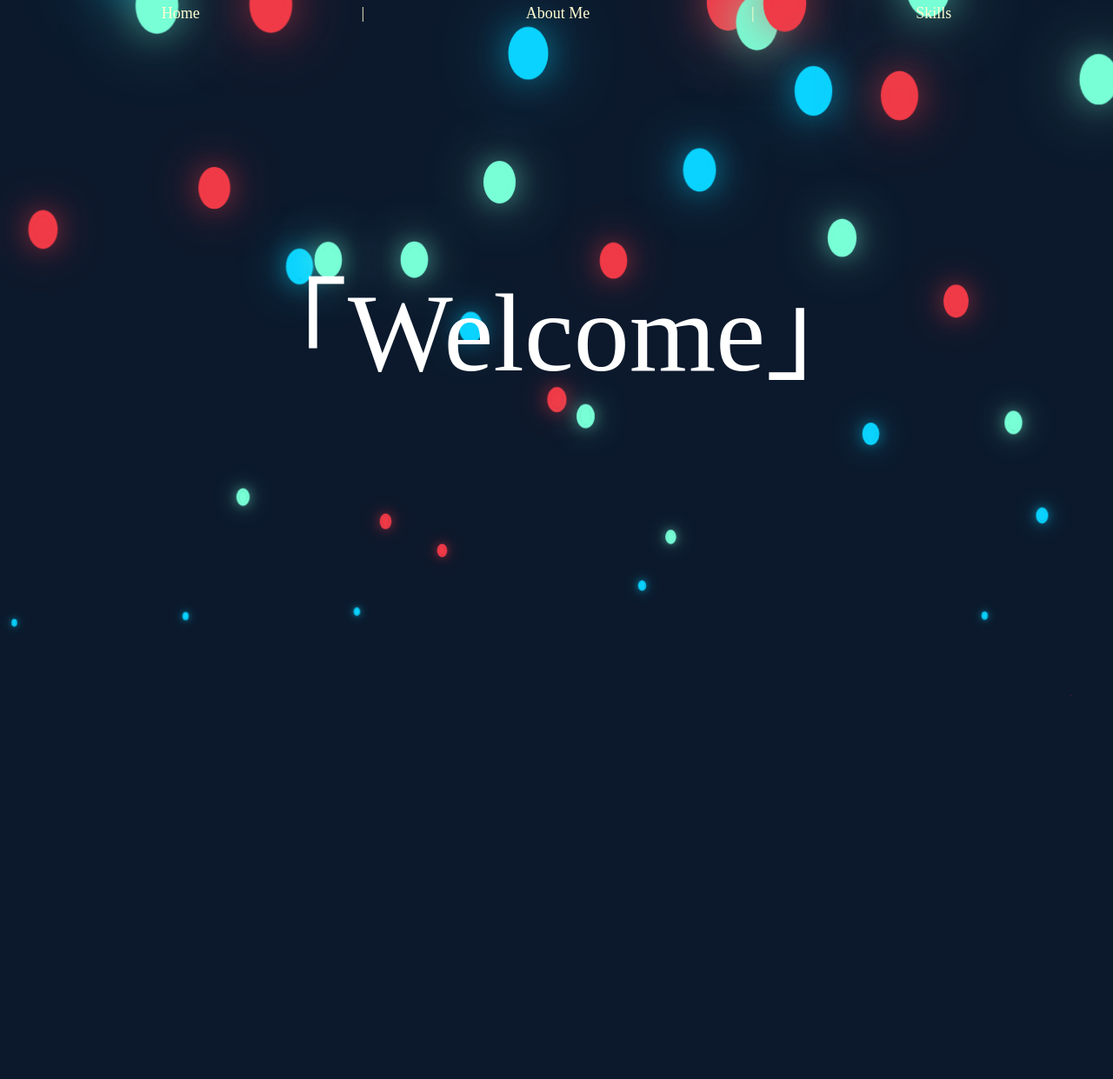
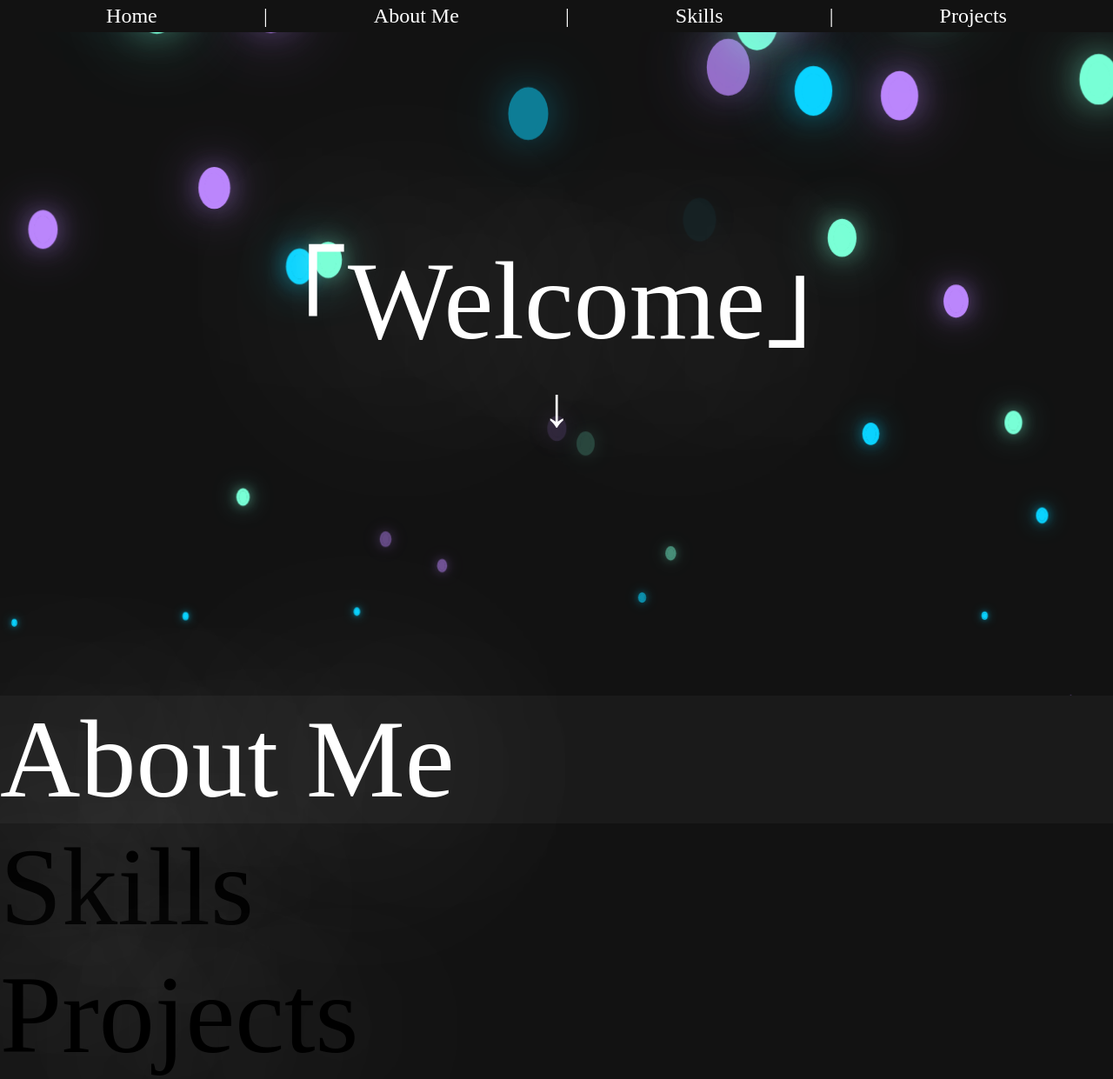
Before and after one commit to Ken-Calgary/my-website, a plain HTML site: page index.html in a window 1280 px wide. Shown: the whole page at 87% size. Before the commit the page ends 800 px from the top, so only its background shows below. Drawn offline with Linux system fonts and the light colour scheme.

Commit message:
Updated the home page for better accessibility

```diff
--- a/index.html
+++ b/index.html
@@ -6,7 +6,7 @@
     <title>Ken's Personal Website</title>
     <link rel = "icon"  type = "image/x-con" href = "./img/favicon.png">
     <link rel="stylesheet" href="style.css">
-    <script src ="js/main.js" defer></script>
+    <script src ="js/startup.js" defer></script>
   </head>
 
   <body>
@@ -17,6 +17,8 @@
         <p class="topic">About Me</p>
         <p class="seperator">|</p>
         <p class="topic">Skills</p>
+        <p class="seperator">|</p>
+        <p class="topic">Projects</p>
       </div>
     </nav>
     <div class = "animation-container">
@@ -25,7 +27,18 @@
       </div>
       <div class ="welcome">
         <p class="title">「Welcome」</p>
+        <p class="arrow">&#8595;</p>
       </div>
+    </div>
+    <div class ="about">
+      <p class="title">About Me</p>
+
+    </div>
+    <div class = "skills">
+      <p class="title">Skills</p>
+    </div>
+    <div class = "Projects">
+      <p class="title">Projects</p>
     </div>
   </body>
 </html>
--- a/js/main.js
+++ /dev/null
@@ -1,6 +0,0 @@
-// Script to load bubbles
-
-for (i = 0; i <= 38; i++) {
-    let randomNum = Math.random() * 30;
-    document.getElementsByClassName("bubbles")[0].innerHTML += `<span class = "center-text" style="--i:${randomNum};"></span>\n`;
-}
--- /dev/null
+++ b/js/startup.js
@@ -0,0 +1,11 @@
+// Script to load bubbles
+
+for (i = 0; i <= 38; i++) {
+    let randomNum = Math.random() * 30;
+    if (i > 12 && i < 26) {
+        document.getElementsByClassName("bubbles")[0].innerHTML += `<span class = "center-text middle" style="--i:${randomNum};"></span>\n`;
+    } else {
+        document.getElementsByClassName("bubbles")[0].innerHTML += `<span class = "center-text" style="--i:${randomNum};"></span>\n`;
+    }
+
+}
--- a/style.css
+++ b/style.css
@@ -6,23 +6,29 @@
 
 body {
   min-height: 100vh;
-  background: #0C192C;
+  background: #121212;
 }
 
 .navbar {
   position: fixed;
   width: 100%;
-  z-index: 1;
-  margin-top: 5px;
-  margin-bottom: 5px;
+  z-index: 2;
 }
 
 .navbar-container {
   display: flex;
   flex-direction: row;
   justify-content: space-evenly;
-  color: #FFFDD0;
-  font-size: 18px;
+  color: #FFFFFF;
+  background-color: #121212;
+  font-size: 24px;
+  padding-top: 5px;
+  padding-bottom: 5px;
+  user-select: none;
+}
+
+.topic {
+  cursor: pointer;
 }
 
 .animation-container {
@@ -52,11 +58,26 @@ body {
   z-index: 0;
 }
 
+.bubbles .middle {
+  position: relative;
+  width: 50px;
+  height: 50px;
+  background: #0AD3FF;
+  margin: 4 4px;
+  border-radius: 50%;
+  box-shadow: 0 0 0 10px #0AD3FF,
+  0 0 50px #0AD3FF,
+  0 0 100px #0AD3FF;
+  animation: floatMiddle 15s linear infinite;
+  animation-duration: calc(125s/ var(--i));
+  z-index: 0;
+}
+
 .bubbles span:nth-child(even) {
-  background: #F03A47;
-  box-shadow: 0 0 0 10px #F03A47,
-  0 0 50px #F03A47,
-  0 0 100px #F03A47;
+  background: #BB86FC;
+  box-shadow: 0 0 0 10px #BB86FC,
+  0 0 50px #BB86FC,
+  0 0 100px #BB86FC;
 }
 
 .bubbles span:nth-child(3n) {
@@ -84,18 +105,25 @@ body {
   height: 80%;
   color: #FFFFFF;
   position: absolute;
-  z-index: 10;
+  z-index: 1;
   user-select: none;
 }
 
 .title {
   font-size: 128px;
+  text-shadow: 1px 1px 1000px #FFFFFF;
 }
 
 .arrow {
   font-size: 64px;
   cursor: pointer;
+  text-shadow: 1px 1px 1000px #FFFFFF;
   animation: arrowBounce 1.25s infinite;
+}
+
+.about {
+  background-color: #1a1a1a;
+  color: #FFFFFF;
 }
 
 @keyframes float {
@@ -108,6 +136,21 @@ body {
   }
 }
 
+@keyframes floatMiddle {
+  0%
+  {
+    transform: translateY(100vh) scale(0);
+  }
+  50% {
+    opacity: 0%;
+  }
+
+  70% {
+    opacity: 0%;
+  }
+}
+
+
 @keyframes arrowBounce {
   0% {
     transform: translatey(7.5%)
```
